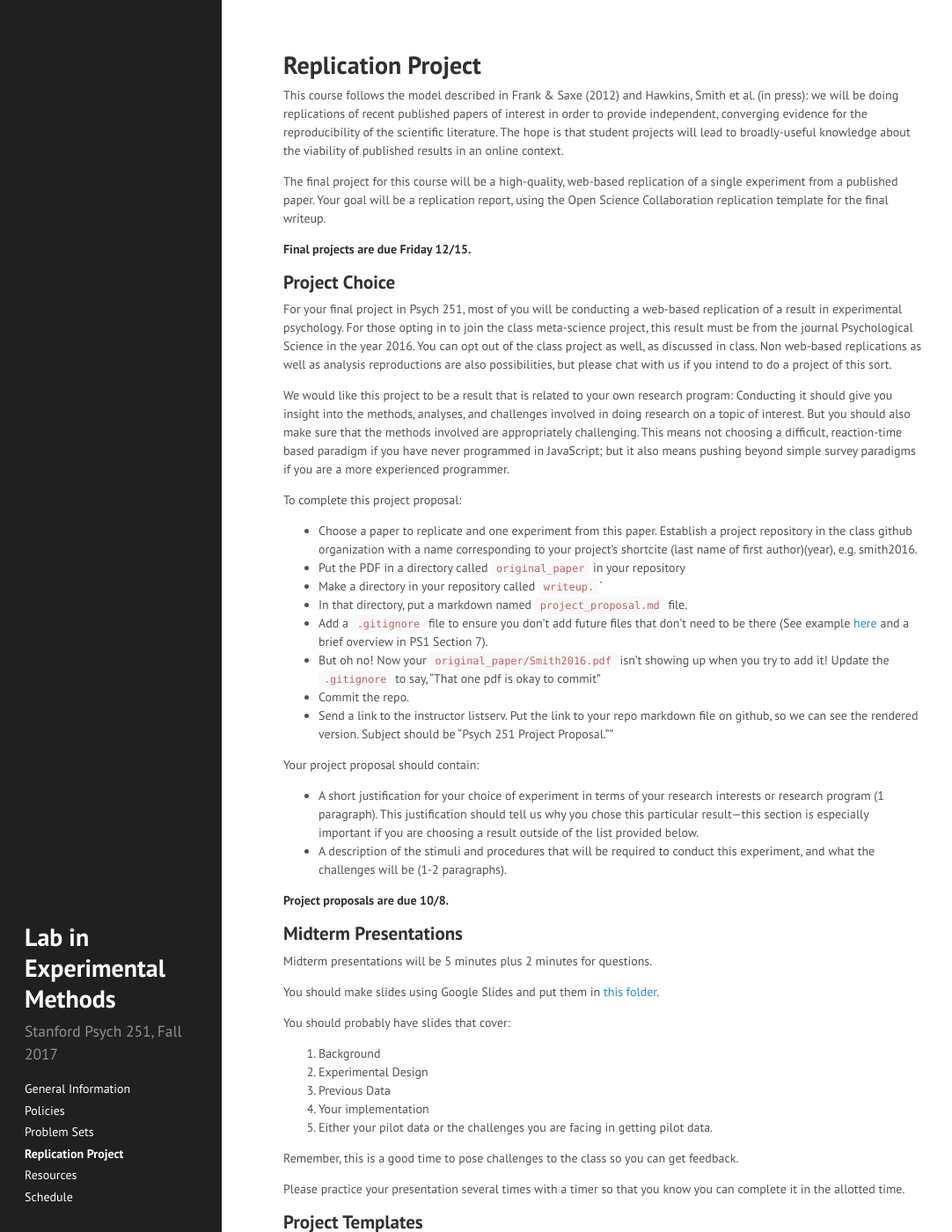
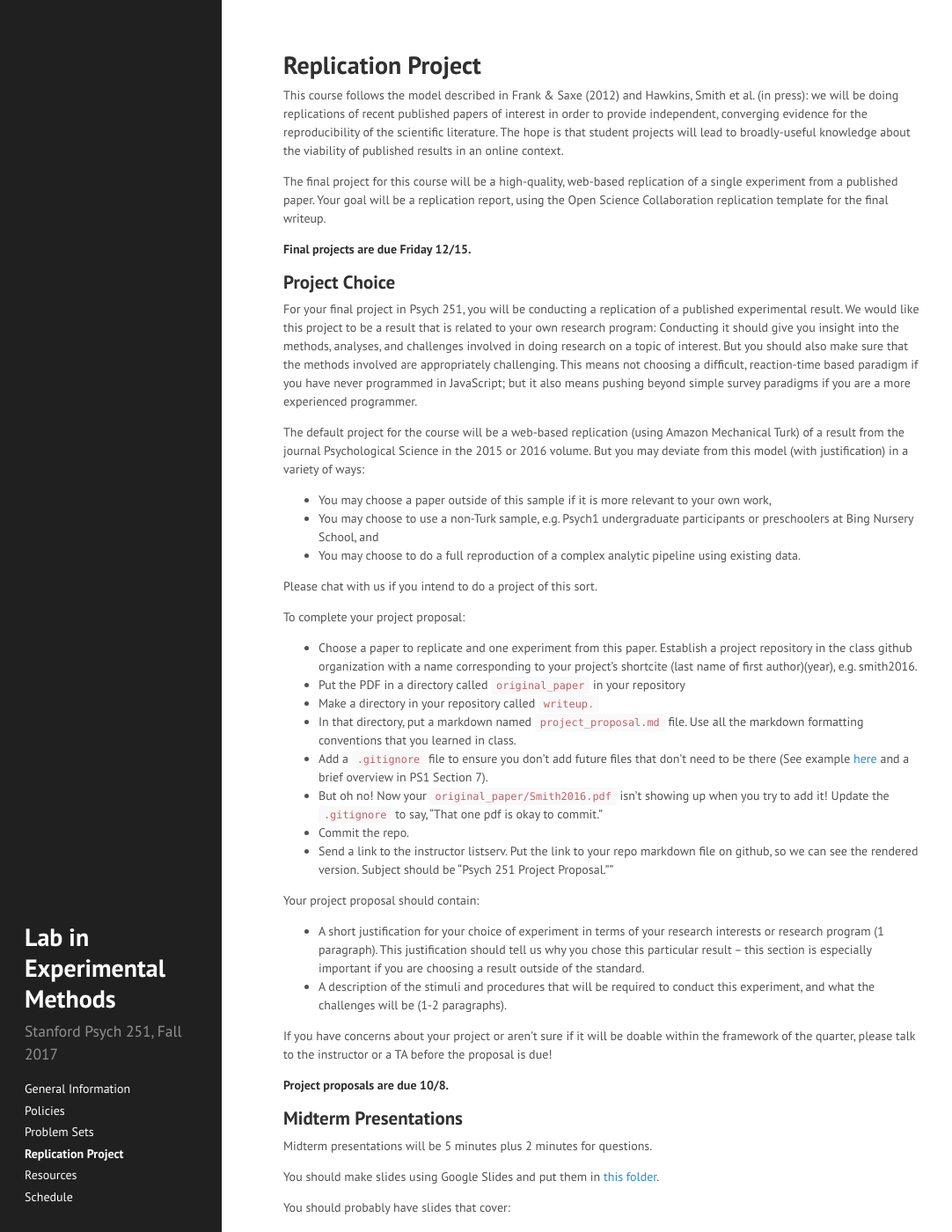
Before and after one commit to psych251/old_website, a Jekyll site: the page built from project.md, in a window 1280 px wide and 1400 px high. Shown: the whole window at 88% size, without its empty margins (0-1082 px from the left). Built offline with Jekyll 4.4.1, drawn with Linux system fonts in a browser that asks for light colours.

Commit message:
update project requirements

```diff
--- a/project.md
+++ b/project.md
@@ -11,24 +11,32 @@ The final project for this course will be a high-quality, web-based replication
 
 ## Project Choice
 
-For your final project in Psych 251, most of you will be conducting a web-based replication of a result in experimental psychology. For those opting in to join the class meta-science project, this result must be from the journal Psychological Science in the year 2016. You can opt out of the class project as well, as discussed in class.  Non web-based replications as well as analysis reproductions are also possibilities, but please chat with us if you intend to do a project of this sort.
+For your final project in Psych 251, you will be conducting a replication of a published experimental result. We would like this project to be a result that is related to your own research program: Conducting it should give you insight into the methods, analyses, and challenges involved in doing research on a topic of interest. But you should also make sure that the methods involved are appropriately challenging. This means not choosing a difficult, reaction-time based paradigm if you have never programmed in JavaScript; but it also means pushing beyond simple survey paradigms if you are a more experienced programmer.
 
-We would like this project to be a result that is related to your own research program: Conducting it should give you insight into the methods, analyses, and challenges involved in doing research on a topic of interest. But you should also make sure that the methods involved are appropriately challenging. This means not choosing a difficult, reaction-time based paradigm if you have never programmed in JavaScript; but it also means pushing beyond simple survey paradigms if you are a more experienced programmer.
+The default project for the course will be a web-based replication (using Amazon Mechanical Turk) of a result from the journal Psychological Science in the 2015 or 2016 volume. But you may deviate from this model (with justification) in a variety of ways:
 
-To complete this project proposal:
+* You may choose a paper outside of this sample if it is more relevant to your own work,
+* You may choose to use a non-Turk sample, e.g. Psych1 undergraduate participants or preschoolers at Bing Nursery School, and
+* You may choose to do a full reproduction of a complex analytic pipeline using existing data.
+
+Please chat with us if you intend to do a project of this sort.
+
+To complete your project proposal:
 * Choose a paper to replicate and one experiment from this paper.
 Establish a project repository in the class github organization with a name corresponding to your project’s shortcite (last name of first author)(year), e.g. smith2016.
 * Put the PDF in a directory called `original_paper` in your repository
-* Make a directory in your repository called `writeup.``
-* In that directory, put a markdown named `project_proposal.md` file.
+* Make a directory in your repository called `writeup.`
+* In that directory, put a markdown named `project_proposal.md` file. Use all the markdown formatting conventions that you learned in class.
 * Add a `.gitignore` file to ensure you don’t add future files that don’t need to be there (See example [here](https://docs.google.com/document/d/1m1i0gf_VrGGpQA6GqwIoyak_8cLj09syi7H93-Ivpgk/edit) and a brief overview in PS1 Section 7).
-* But oh no!  Now your `original_paper/Smith2016.pdf` isn’t showing up when you try to add it!  Update the `.gitignore` to say, “That one pdf is okay to commit”
+* But oh no!  Now your `original_paper/Smith2016.pdf` isn’t showing up when you try to add it!  Update the `.gitignore` to say, “That one pdf is okay to commit.”
 * Commit the repo.
 * Send a link to the instructor listserv. Put the link to your repo markdown file on github, so we can see the rendered version. Subject should be “Psych 251 Project Proposal.""
 
 Your project proposal should contain:
-* A short justification for your choice of experiment in terms of your research interests or research program (1 paragraph). This justification should tell us why you chose this particular result—this section is especially important if you are choosing a result outside of the list provided below.
+* A short justification for your choice of experiment in terms of your research interests or research program (1 paragraph). This justification should tell us why you chose this particular result -- this section is especially important if you are choosing a result outside of the standard.
 * A description of the stimuli and procedures that will be required to conduct this experiment, and what the challenges will be (1-2 paragraphs).
+
+If you have concerns about your project or aren't sure if it will be doable within the framework of the quarter, please talk to the instructor or a TA before the proposal is due!
 
 **Project proposals are due 10/8.**
 
```
